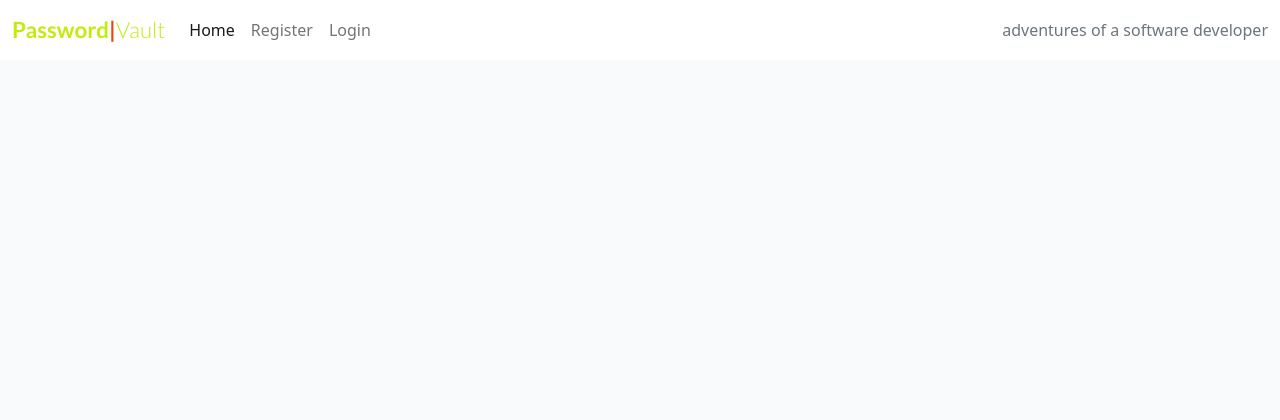
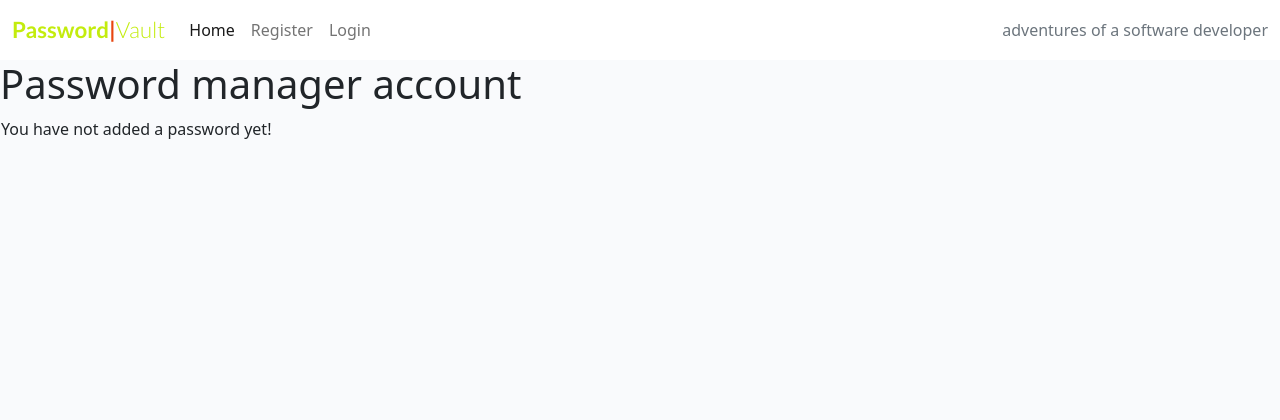
Before and after one commit to Chrisfaherty/ci-p4-pv, a Django app: page / in a window 1280 px wide. Shown: the top 420 px of the page. Run offline with Django 4.2, Linux system fonts and the light colour scheme; data that the repository does not hold is empty.

Commit message:
change the password manager to be the home page

```diff
--- a/passwordvault/urls.py
+++ b/passwordvault/urls.py
@@ -21,8 +21,8 @@ from passwordmanager.views import get_passmanager
 urlpatterns = [
     path('admin/', admin.site.urls),
     path('contact/', include('contact.urls')),
-    path('passwordmanager/', get_passmanager, name='get_passmanager'),
+    path('', get_passmanager, name='get_passmanager'),
     path('summernote/', include('django_summernote.urls')),
-    path('', include('blog.urls'), name='blog_urls'),
+    path('blog/', include('blog.urls'), name='blog_urls'),
     path('accounts/', include('allauth.urls')),
 ]
--- a/templates/passmanager.html
+++ b/templates/passmanager.html
@@ -13,6 +13,16 @@
 <body>
     <h1> Password manager account </h1>
     {{ passwords }}
+    <table>
+        {% for password in passwords %}
+            <tr>
+                <td>{{ password.name }}</td>
+                <td>{{ password.password }}</td>
+            </tr>
+        {% empty %}
+        <tr><td>You have not added a password yet!</td></tr>
+        {% endfor %}
+    </table>
 </body>
 </html>
 
```
